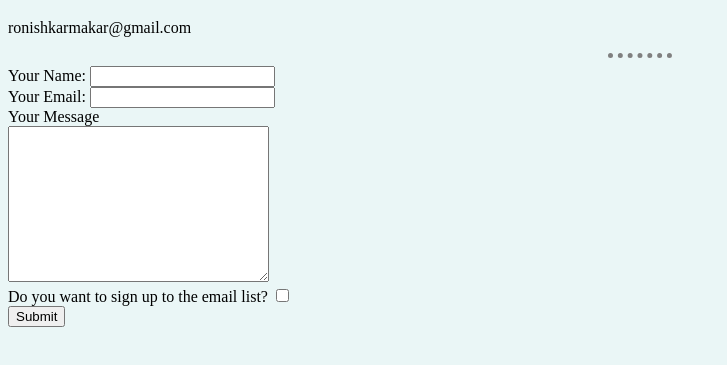
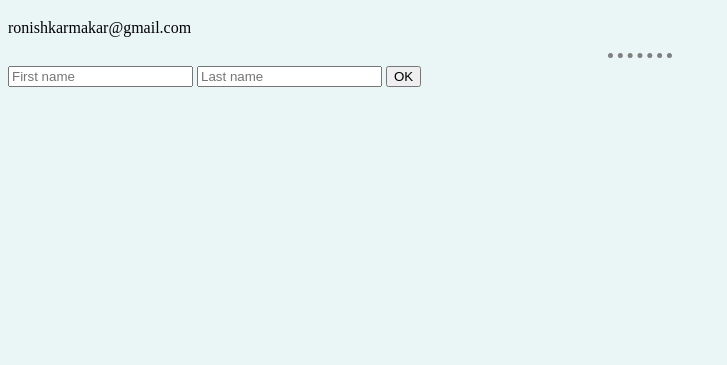
Before and after one commit to ronish2926/cv, a plain HTML site: page contactme.html in a window 1280 px wide. Shown: the part 61-426 px from the top of the page, without its empty margins (0-727 px from the left). Drawn offline with Linux system fonts and the light colour scheme.

Commit message:
Update contactme.html

```diff
--- a/contactme.html
+++ b/contactme.html
@@ -11,17 +11,10 @@
     <p>ronishkarmakar@gmail.com</p>
 
     <hr>
-    <form action="mailto:ronishkarmakar@gmail.com" method="post" enctype="text/plain">
-    <label>Your Name:</label>
-    <input type="text" name="yourName" value=""><br>
-    <label for="">Your Email: </label>
-    <input type="email" name="yourEmail" value=""><br>
-    <label for="">Your Message</label><br>
-    <textarea name="yourMessage" id="" cols="30" rows="10"></textarea><br>
-    <label for="">Do you want to sign up to the email list?</label>
-    <input type="checkbox" name="" value=""><br>
-    <input type="submit" >
-    </form>
+   <form action="mailto:ronishkarmakar@gmail.com/submit" method="POST">
+    <input type="text" name="fName" placeholder="First name">
+    <input type="text" name="lName" placeholder="Last name">
+    <input type="submit" value="OK">
 
 </body>
 </html>
```
